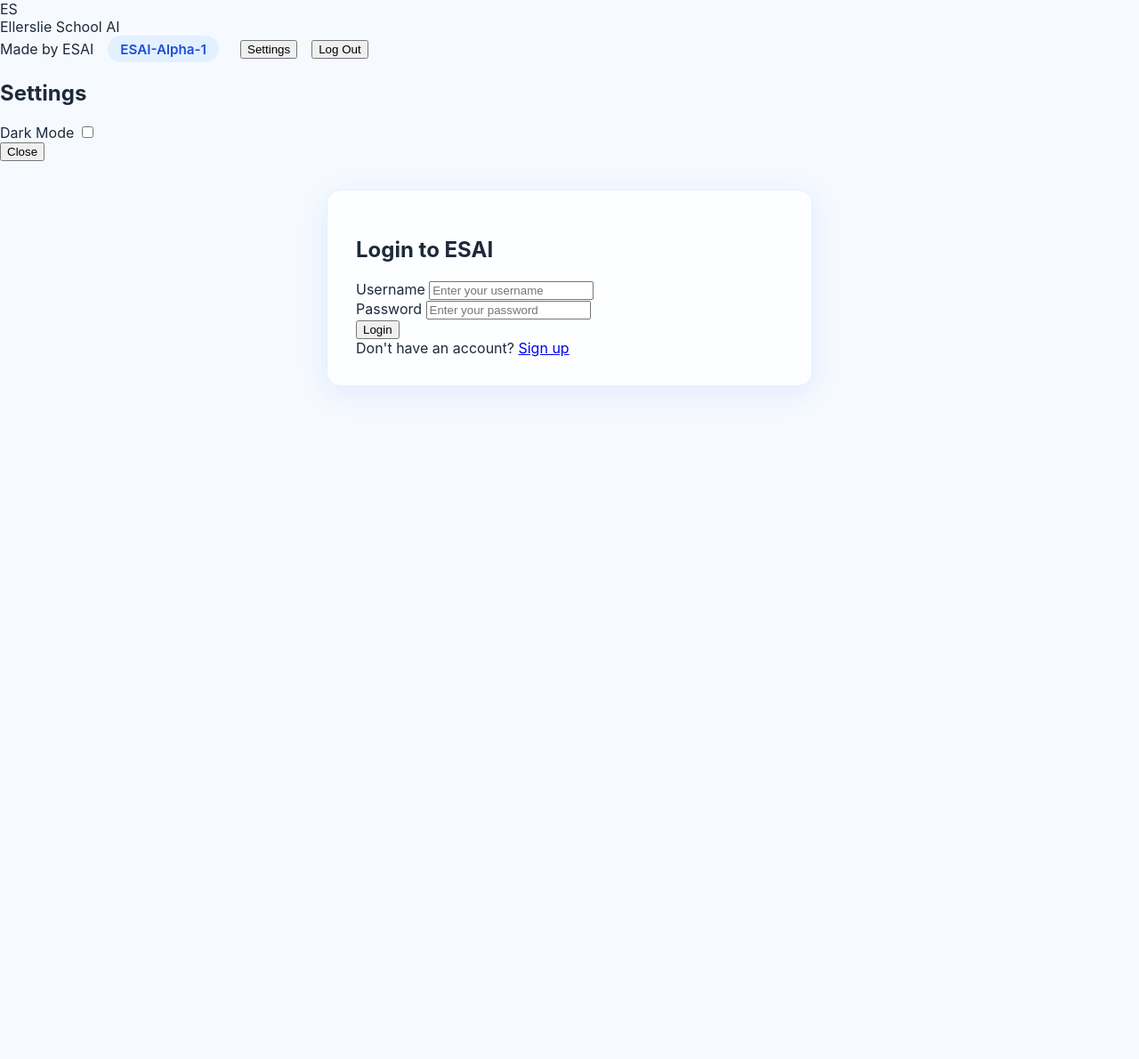
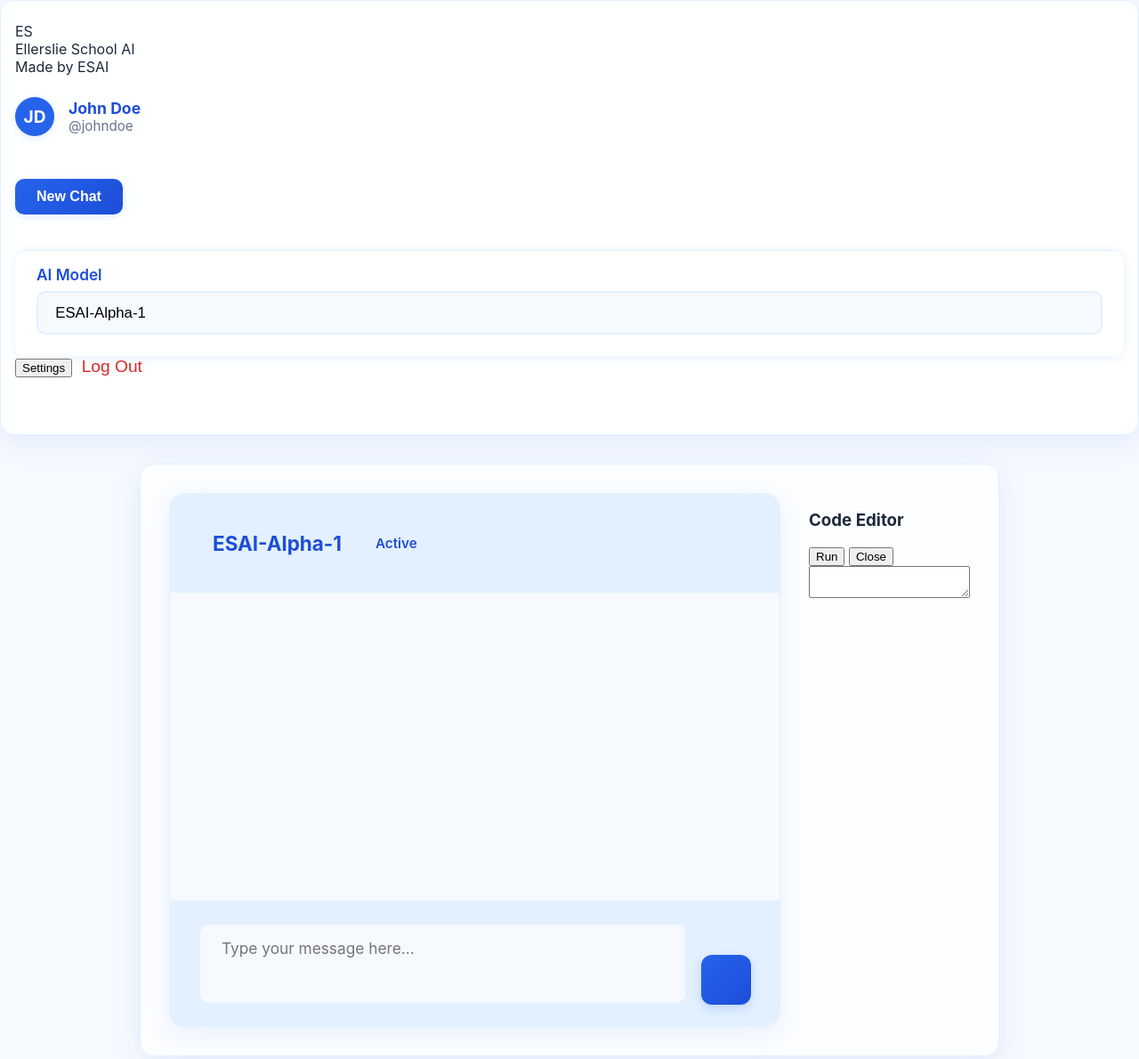
Before and after one commit to Gogeta77777/ESAI-official, a website: page index.html in a window 1280 px wide. Shown: the top 1190 px of the page at 89% size. Before the commit the page ends 800 px from the top, so only its background shows below. Drawn offline with Linux system fonts and the light colour scheme.

Commit message:
Update index.html

```diff
--- a/index.html
+++ b/index.html
@@ -463,26 +463,83 @@
 
 </head>
 <body>
-    <!-- Header Section -->
-    <header>
-        <div class="logo-container">
-            <button class="menu-toggle" style="display: none;">
-                <i class="fas fa-bars"></i>
-            </button>
+        <!-- Modern Sidebar Layout -->
+        <div class="main-layout">
+            <aside class="sidebar">
+                <div class="logo-section">
                     <div class="logo">ES</div>
                     <div class="brand-name">Ellerslie School AI</div>
+                    <span class="made-by">Made by ESAI</span>
                 </div>
-        <div style="font-size: 1rem; display: flex; align-items: center; gap: 0.5rem;">
-            <span>Made by ESAI</span>
-            <span class="model-badge">ESAI-Alpha-1</span>
-            <button id="settings-btn" class="btn" style="margin-left: 1rem;">
+                <div class="user-info">
+                    <div class="user-avatar" id="user-avatar">JD</div>
+                    <div class="user-details">
+                        <h3 id="user-realname">John Doe</h3>
+                        <p id="user-username">@johndoe</p>
+                    </div>
+                </div>
+                <div class="sidebar-controls">
+                    <button class="new-chat-btn" id="new-chat-btn">
+                        <i class="fas fa-plus"></i> New Chat
+                    </button>
+                    <div class="model-selector">
+                        <label for="model-select">AI Model</label>
+                        <select id="model-select">
+                            <option value="ESAI-Alpha-1">ESAI-Alpha-1</option>
+                            <option value="ESAI-Alpha-2" disabled>
+                                ESAI-Alpha-2 (In-development)
+                            </option>
+                        </select>
+                    </div>
+                    <button id="settings-btn" class="btn">
                         <i class="fas fa-cog"></i> Settings
                     </button>
-            <button id="logout-btn-header" class="btn" style="margin-left: 0.5rem;">
+                    <button class="logout-btn" id="logout-btn">
                         <i class="fas fa-sign-out-alt"></i> Log Out
                     </button>
                 </div>
-    </header>
+                <div class="chat-history" id="chat-history"></div>
+            </aside>
+            <main class="main-content">
+                <div class="chat-container" id="chat-container">
+                    <div class="chat-main">
+                        <div class="chat-header">
+                            <i class="fas fa-robot" style="color: var(--primary);"></i>
+                            <h3>ESAI-Alpha-1</h3>
+                            <span class="model-badge">Active</span>
+                        </div>
+                        <div class="chat-messages" id="chat-messages"></div>
+                        <div class="chat-input-container">
+                            <div class="chat-input-wrapper">
+                                <textarea class="chat-input" id="chat-input" placeholder="Type your message here..." rows="1"></textarea>
+                                <button class="send-btn" id="send-btn">
+                                    <i class="fas fa-paper-plane"></i>
+                                </button>
+                            </div>
+                            <button class="cancel-btn" id="cancel-btn">
+                                <i class="fas fa-stop-circle"></i> Cancel Response
+                            </button>
+                        </div>
+                    </div>
+                    <div class="code-container" id="code-container">
+                        <div class="code-header">
+                            <h3>Code Editor</h3>
+                            <div class="code-actions">
+                                <button class="code-action-btn" id="run-code">
+                                    <i class="fas fa-play"></i> Run
+                                </button>
+                                <button class="code-action-btn" id="close-code">
+                                    <i class="fas fa-times"></i> Close
+                                </button>
+                            </div>
+                        </div>
+                        <div class="code-editor">
+                            <textarea id="code-editor"></textarea>
+                        </div>
+                    </div>
+                </div>
+            </main>
+        </div>
         <!-- Settings Modal -->
         <div class="settings-modal" id="settings-modal">
             <div class="settings-content">
```
Lines whose indentation alone changed are shown as unchanged.
